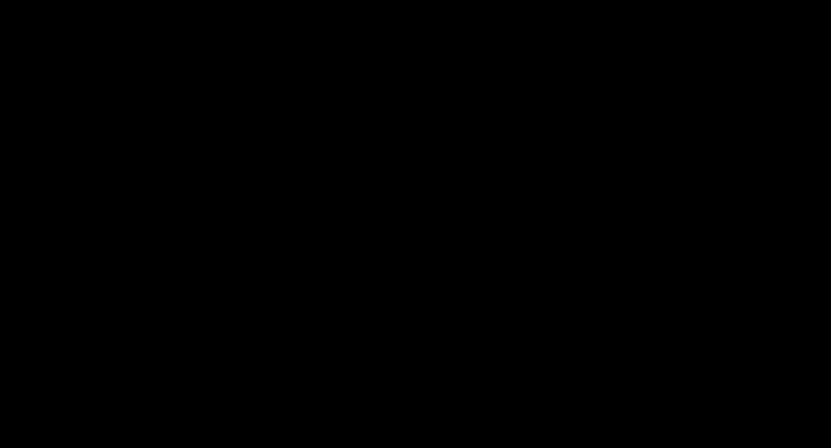
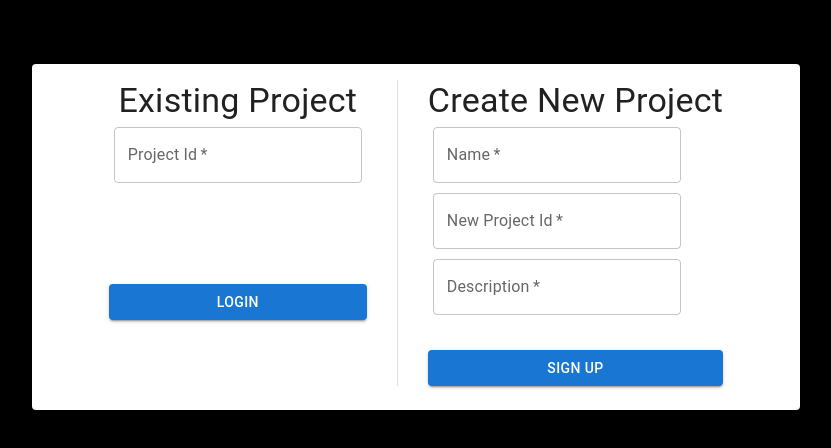
Before and after one commit to ReginaLindoro/ecowheels-rentals-frontend, a React (Create React App) app: page /project in a window 1280 px wide. Before the commit this address had no page. Shown: the top 448 px of the page, without its empty margins (224-1055 px from the left). Built offline with nearby package versions, Linux system fonts and the light colour scheme.

Commit message:
project ui with existing and create new sections

```diff
--- a/src/components/App.js
+++ b/src/components/App.js
@@ -1,6 +1,7 @@
 import * as React from 'react';
 import '../../src/css/App.css';
 import Login from '../features/Login/Login';
+import Project from '../features/Project/Project';
 import Hardware from '../features/Hardware/Hardware';
 import { BrowserRouter, Route, Routes } from 'react-router-dom';
 
@@ -9,6 +10,7 @@ const App = () => {
     <BrowserRouter>
       <Routes>
         <Route path="/" exact element={<Login />} />
+        <Route path="/project" element={<Project />} />
         <Route path="/hardware" element={<Hardware />} />
         {/* <Route path="/projects" element={<Projects />} /> */}
       </Routes>
--- a/src/features/Project/Project.js
+++ b/src/features/Project/Project.js
@@ -0,0 +1,137 @@
+// Login.js
+import React, { useState } from 'react';
+import { useNavigate } from 'react-router-dom'
+import { Card, CardContent, Button, Divider, TextField, Grid, Typography, OutlinedInput, InputAdornment, IconButton, FormControl, InputLabel } from '@mui/material';
+import { Visibility, VisibilityOff } from "@mui/icons-material"
+import { ProjectView } from '../projects/ProjectView';
+
+
+const Project = () => {
+
+    const [existingProjectId, setExistingProjectId] = useState('');
+    const [createProject, setCreateProject] = useState('');
+    const [name, setName] = useState('');
+    const [description, setDescription] = useState('');
+    const navigate = useNavigate();
+    const [showLoginPassword, setShowLoginPassword] = React.useState(false);
+    const [showSignupPassword, setShowSignupPassword] = React.useState(false);
+    const [showSignupReenterPassword, setShowSignupReenterPassword] = React.useState(false);
+
+    const handleExistingProject = () => {
+        // Create a data object containing the project id
+        const data = {
+            projectId: existingProjectId,
+        };
+
+        console.log("Data is ", data);
+
+        fetch('http://127.0.0.1:5000/api/projects', {
+            method: 'POST',
+            headers: {
+                'Content-Type': 'application/json',
+                'Access-Control-Allow-Origin': '*',
+                'Access-Control-Allow-Methods': 'POST',
+                'Access-Control-Allow-Headers': 'Content-Type, Authorization'
+            },
+            body: JSON.stringify(data),
+        })
+            .then((response) => response.json())
+            .then((data) => {
+
+                // Console log the response
+                console.log('Response from the backend:', data);
+
+                // Handle the response from the backend
+                // if (data.success) { //remove
+                if (data['message'] === 'Success') {
+                    // Project id entry successful, redirect to a hardware sets page
+                    console.log('Existing Project entered!');
+                    navigate('/hardwareSets');
+                } else {
+                    // Project id entry failed, show an error message
+                    console.log('Could not find project. Please enter new project id or create new project.');
+                }
+            })
+            .catch((error) => {
+                console.error('Error:', error);
+            });
+    }
+
+    const handleCreateProject = () => {
+        // Create a data object containing the new project id, name, and description
+        const data = {
+            projectId: createProject,
+            name: name,
+            description: description,
+        };
+
+        console.log("Data is ", data);
+
+        fetch('http://127.0.0.1:5000/api/projects', {
+            method: 'POST',
+            headers: {
+                'Content-Type': 'application/json',
+                'Access-Control-Allow-Origin': '*',
+                'Access-Control-Allow-Methods': 'POST',
+                'Access-Control-Allow-Headers': 'Content-Type, Authorization'
+            },
+            body: JSON.stringify(data),
+        })
+            .then((response) => response.json())
+            .then((data) => {
+
+                // Handle the response from the backend
+                if (data['message'] === 'Success') {
+                    // New project created, redirect to hardware sets page
+                    console.log('New Project created!');
+                    navigate('/hardwareSets');
+                } else {
+                    // New project creation failed, show an error message
+                    console.log('New Project could not be created.');
+                }
+            })
+            .catch((error) => {
+                console.error('Error:', error);
+            });
+    }
+
+
+    return (
+        <div>
+            {/* <h1>This is the Projects Page</h1> */}
+            <Card style={{ display: 'flex', justifyContent: 'center', alignItems: 'center', margin: '5% 20%' }}>
+                <CardContent>
+                    <div style={{ display: 'flex', flexDirection: 'row' }}>
+                        <div style={{ display: 'flex', flexDirection: 'column', paddingRight: '30px' }}>
+                            <Typography variant="h4" style={{ display: 'flex', justifyContent: 'center' }}>Existing Project</Typography>
+                            <Grid style={{ padding: '5px' }}>
+                                <TextField id="existing-project-id" required label="Project Id" value={existingProjectId} onChange={(e) => setExistingProjectId(e.target.value)}></TextField>
+                            </Grid>
+                            <Grid style={{ display: 'grid', paddingTop: '96px' }}>
+                                <Button variant="contained" onClick={handleExistingProject}>Login</Button>
+                            </Grid>
+                        </div>
+                        <Divider orientation="vertical" flexItem />
+                        <div style={{ display: 'flex', flexDirection: 'column', paddingLeft: '30px' }}>
+                            <Typography variant="h4" style={{ display: 'flex', justifyContent: 'center' }}>Create New Project</Typography>
+                            <Grid style={{ padding: '5px' }}>
+                                <TextField id="new-project-name" required label="Name" value={name} onChange={(e) => setName(e.target.value)}></TextField>
+                            </Grid>
+                            <Grid style={{ padding: '5px' }}>
+                                <TextField id="new-project-id" required label="New Project Id" value={createProject} onChange={(e) => setCreateProject(e.target.value)}></TextField>
+                            </Grid>
+                            <Grid style={{ padding: '5px' }}>
+                                <TextField id="new-project-description" required label="Description" value={description} onChange={(e) => setDescription(e.target.value)}></TextField>
+                            </Grid>
+                            <Grid style={{ display: 'grid', paddingTop: '30px' }}>
+                                <Button variant="contained" onClick={handleCreateProject}>Sign Up</Button>
+                            </Grid>
+                        </div>
+                    </div>
+                </CardContent>
+            </Card>
+        </div>
+    );
+};
+
+export default Project;
```
Also changed, not shown: 1 other file (tests, documents, lock files or other folders).
